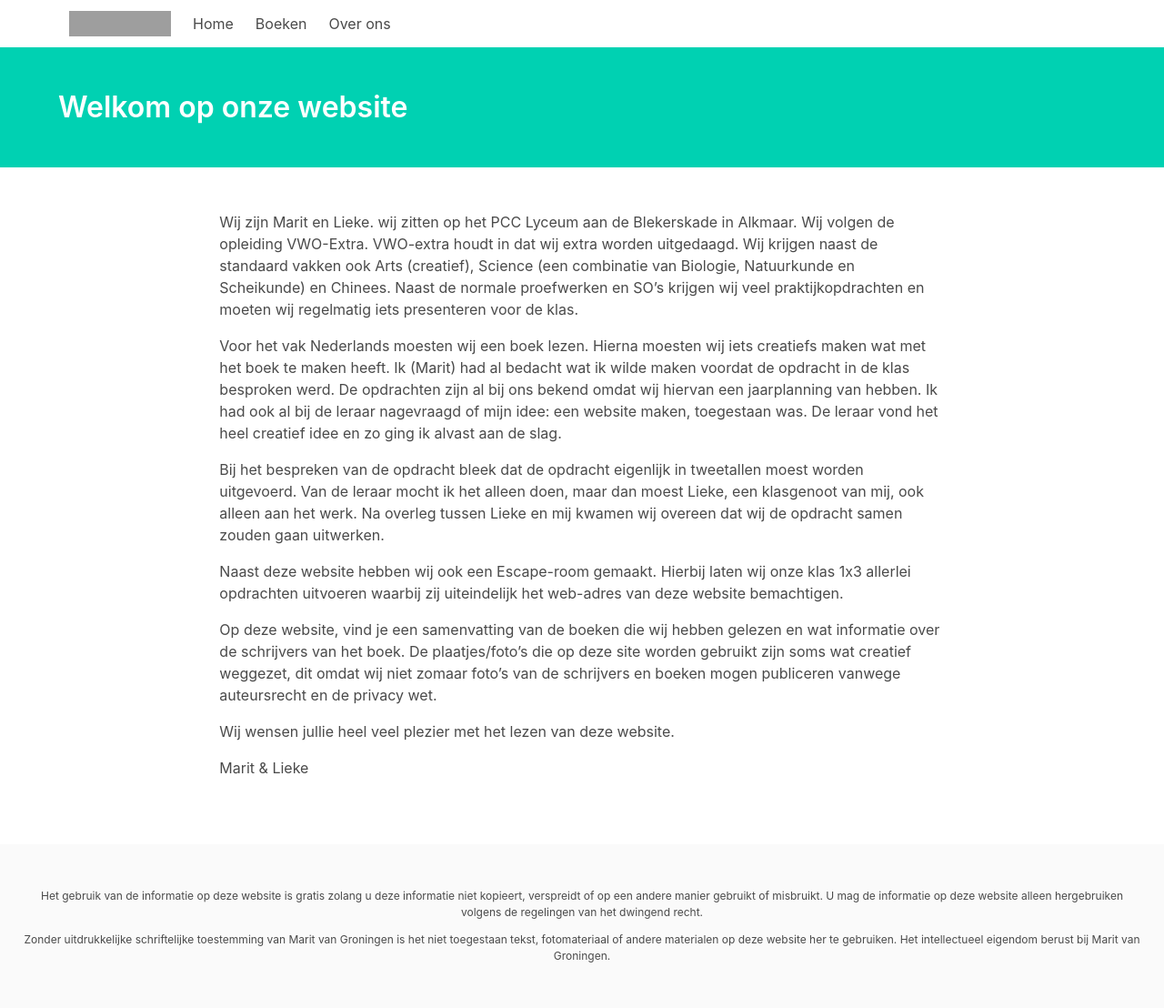
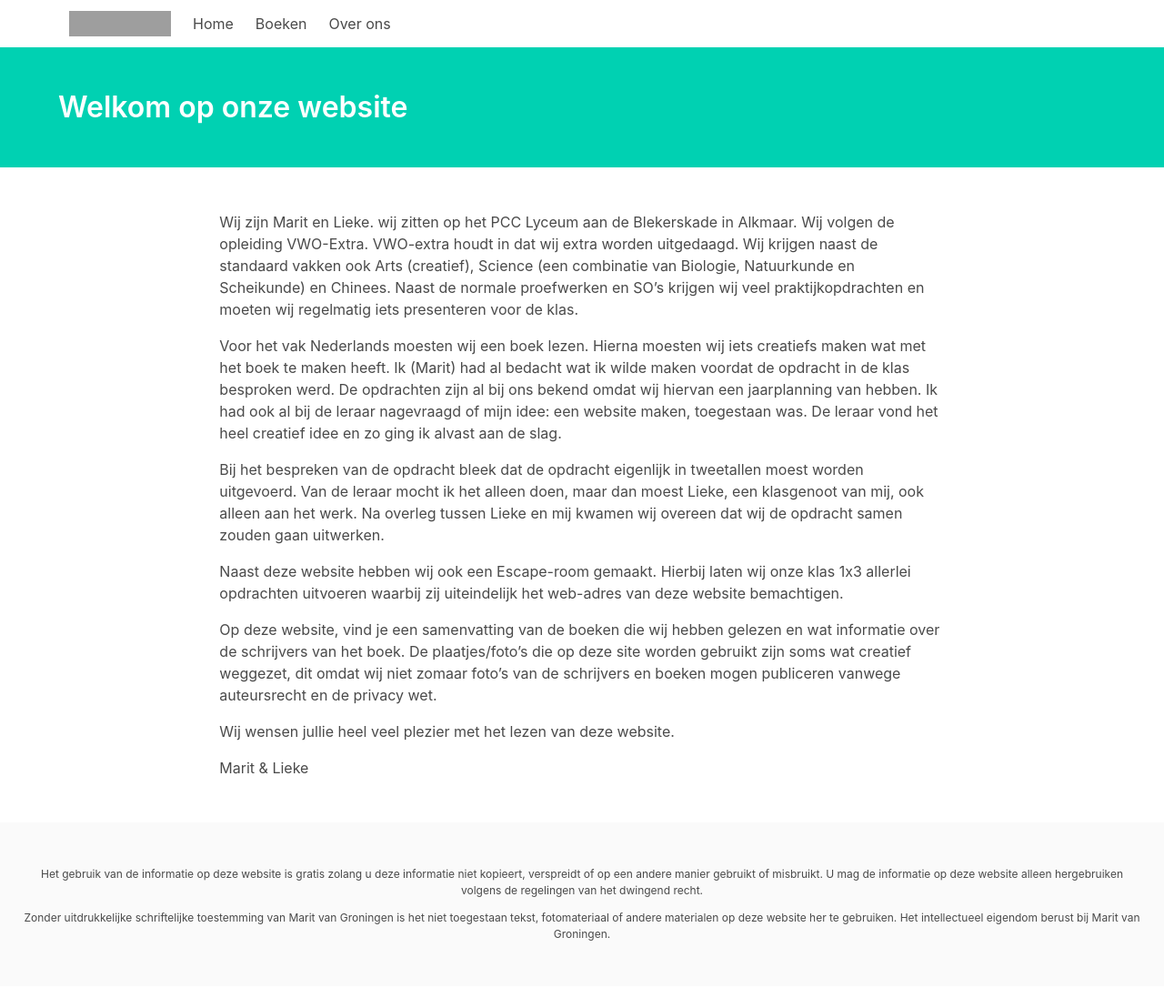
Before and after one commit to groninge01/marit, a Jekyll site: the page built from pages/index.md, in a window 1280 px wide. Shown: the whole page at 91% size. Built offline with Jekyll 4.4.1, drawn with Linux system fonts in a browser that asks for light colours; nearby versions of some CDN libraries; a script that is not in the unit is left out; after the commit the page ends 1084 px from its top, so only the background shows below that; grey boxes are pictures that could not be loaded.

Commit message:
Correct layout and line breaks

```diff
--- a/_layouts/book-tile.html
+++ b/_layouts/book-tile.html
@@ -5,7 +5,6 @@ layout: default
 {% include hero.html %}
 
 <section class="section container">
-
     <div class="tile is-ancestor">
         <div class="tile is-4 is-vertical is-parent">
             <div class="tile is-child box">
@@ -26,6 +25,4 @@ layout: default
             </div>
         </div>
     </div>
-
-
 </section>
--- a/_layouts/page.html
+++ b/_layouts/page.html
@@ -12,10 +12,14 @@ layout: default
 
 <div class="columns">
     <div class="column"></div>
-    <div class="column is-two-thirds content">
-        <section class="section">
+    <div class="column is-two-thirds">
+    {% if page.url == '/boeken' %}
+            {{ content }}
+    {% else %}
+        <section class="section content">
             {{ content }}
         </section>
+    {% endif %}
     </div>
     <div class="column"></div>
 </div>
```
Also changed, not shown: pages/index.md (+0 -11 lines).
